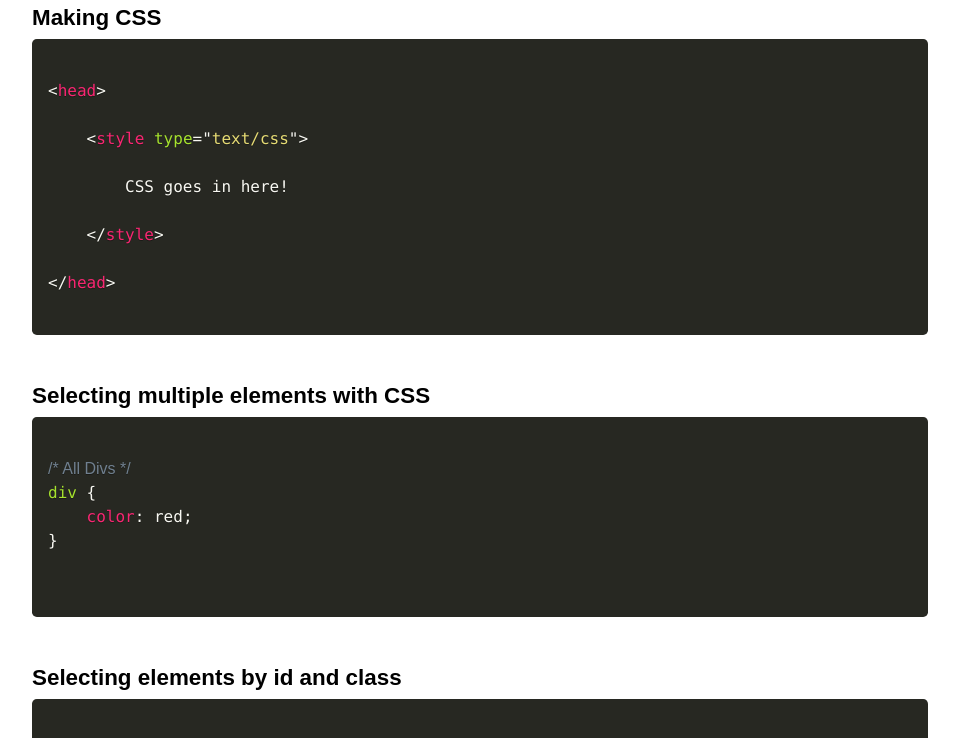
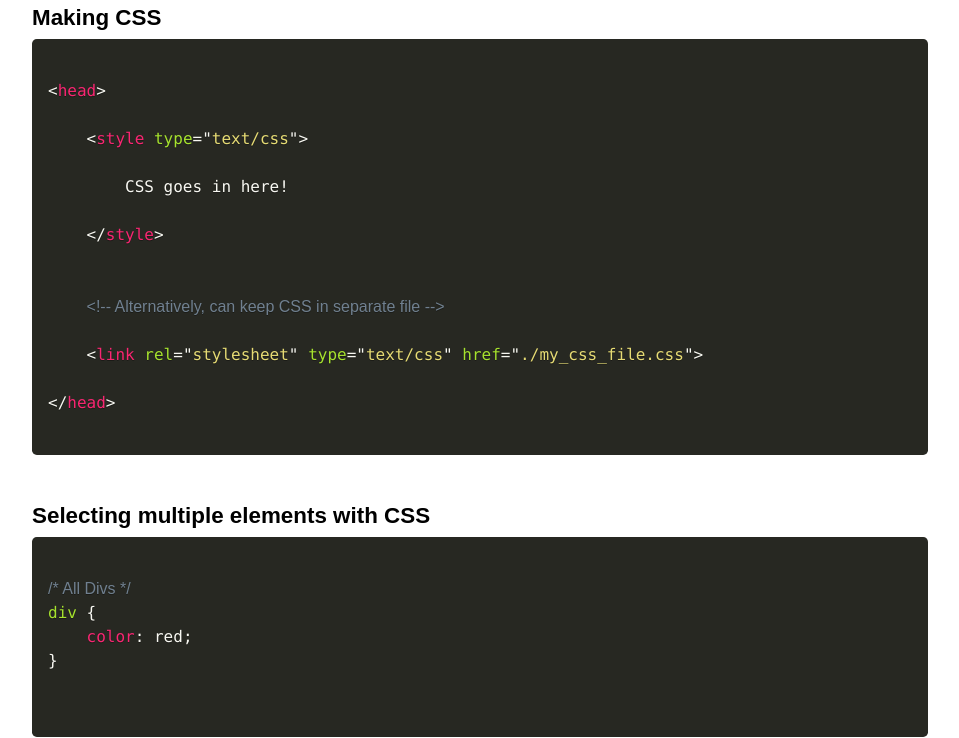
Before and after one commit to maegul/DataViz_web_plotly_cheat_sheet, a plain HTML site: page index.html in a window 1280 px wide. Shown: the part 3709-4447 px from the top of the page, without its empty margins (312-1271 px from the left). Drawn offline with nearby package versions, Linux system fonts and the light colour scheme.

Commit message:
Added link element for css file load

```diff
--- a/index.html
+++ b/index.html
@@ -283,6 +283,11 @@ Divs inside divs
 		CSS goes in here!
 
 	&lt;/style>
+
+
+	&lt;!-- Alternatively, can keep CSS in separate file -->
+
+	&lt;link rel="stylesheet" type="text/css" href="./my_css_file.css">
 
 &lt;/head>
 	</code></pre>
```
